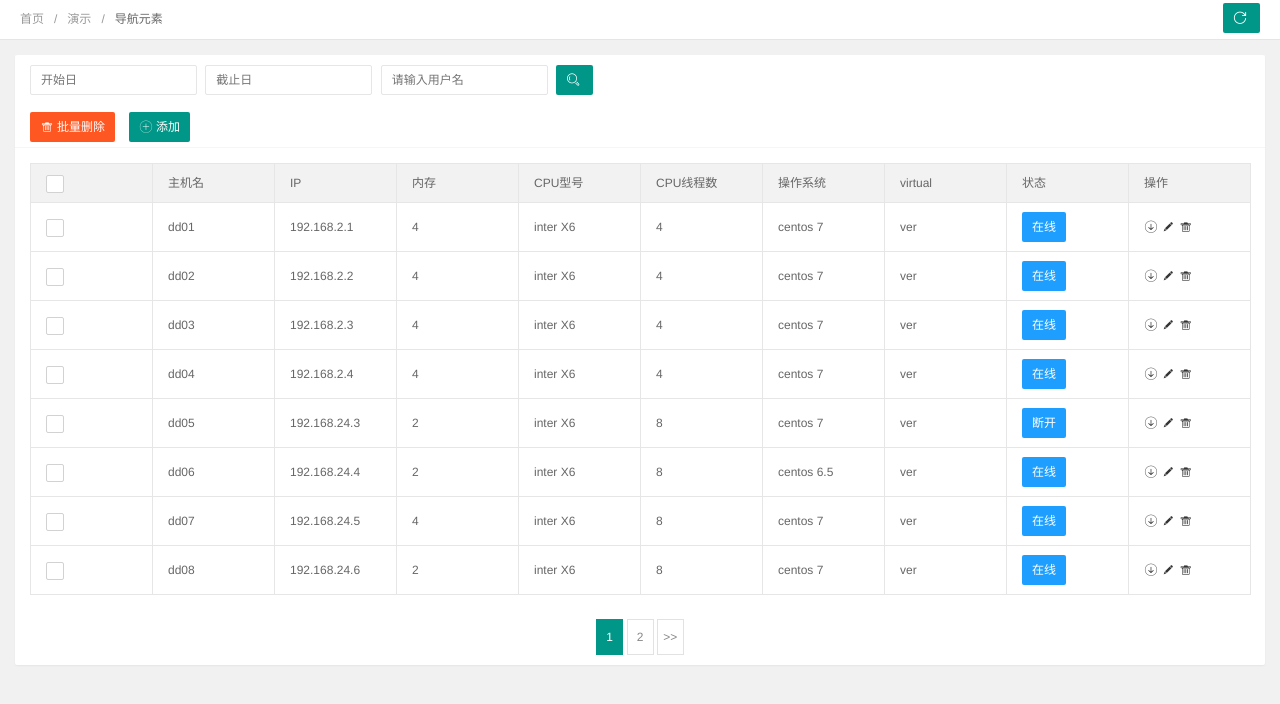
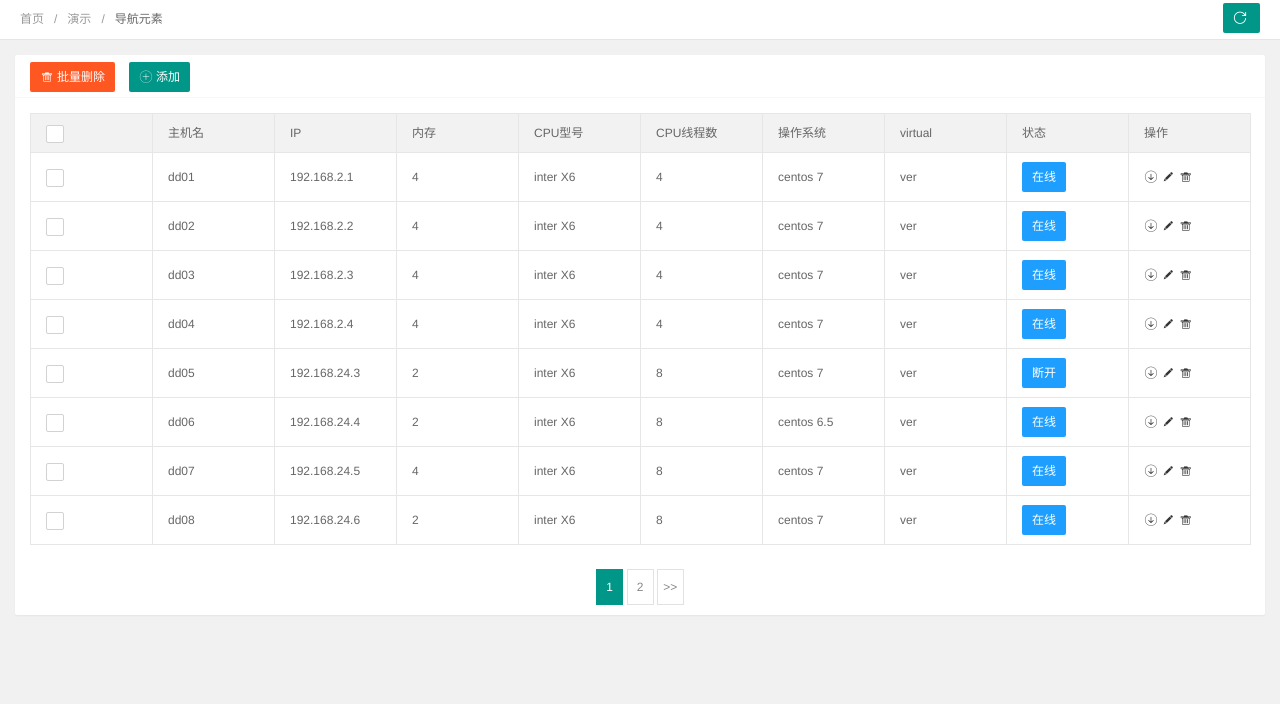
Before and after one commit to chenweizhang/cmdb_web, a Django app: page /asset/server_info/ in a window 1280 px wide. Shown: the top 704 px of the page. Run offline with Django 3.2, Linux system fonts and the light colour scheme; data comes from the database, SQL or seed files in the repository.

Commit message:
优化资产管理页面

```diff
--- a/cmdb/templates/index.html
+++ b/cmdb/templates/index.html
@@ -3,7 +3,7 @@
 <html class="x-admin-sm">
     <head>
         <meta charset="UTF-8">
-        <title>后台登录-X-admin2.2</title>
+        <title>后台登录-CMDB</title>
         <meta name="renderer" content="webkit|ie-comp|ie-stand">
         <meta http-equiv="X-UA-Compatible" content="IE=edge,chrome=1">
         <meta name="viewport" content="width=device-width,user-scalable=yes, minimum-scale=0.4, initial-scale=0.8,target-densitydpi=low-dpi" />
@@ -27,7 +27,7 @@
         <!-- 顶部开始 -->
         <div class="container">
             <div class="logo">
-                <a href="./index.html">X-admin v2.2</a></div>
+                <a href="./index.html">CMDB</a></div>
             <div class="left_open">
                 <a><i title="展开左侧栏" class="iconfont">&#xe699;</i></a>
             </div>
--- a/cmdb/templates/member-list.html
+++ b/cmdb/templates/member-list.html
@@ -32,22 +32,7 @@
             <div class="layui-row layui-col-space15">
                 <div class="layui-col-md12">
                     <div class="layui-card">
-                        <div class="layui-card-body ">
-                            <form class="layui-form layui-col-space5">
-                                <div class="layui-inline layui-show-xs-block">
-                                    <input class="layui-input"  autocomplete="off" placeholder="开始日" name="start" id="start">
-                                </div>
-                                <div class="layui-inline layui-show-xs-block">
-                                    <input class="layui-input"  autocomplete="off" placeholder="截止日" name="end" id="end">
-                                </div>
-                                <div class="layui-inline layui-show-xs-block">
-                                    <input type="text" name="username"  placeholder="请输入用户名" autocomplete="off" class="layui-input">
-                                </div>
-                                <div class="layui-inline layui-show-xs-block">
-                                    <button class="layui-btn"  lay-submit="" lay-filter="sreach"><i class="layui-icon">&#xe615;</i></button>
-                                </div>
-                            </form>
-                        </div>
+
                         <div class="layui-card-header">
                             <button class="layui-btn layui-btn-danger" onclick="delAll()"><i class="layui-icon"></i>批量删除</button>
                             <button class="layui-btn" onclick="xadmin.open('添加用户','./member-add.html',600,400)"><i class="layui-icon"></i>添加</button>
```
Also changed, not shown: db.sqlite3.
